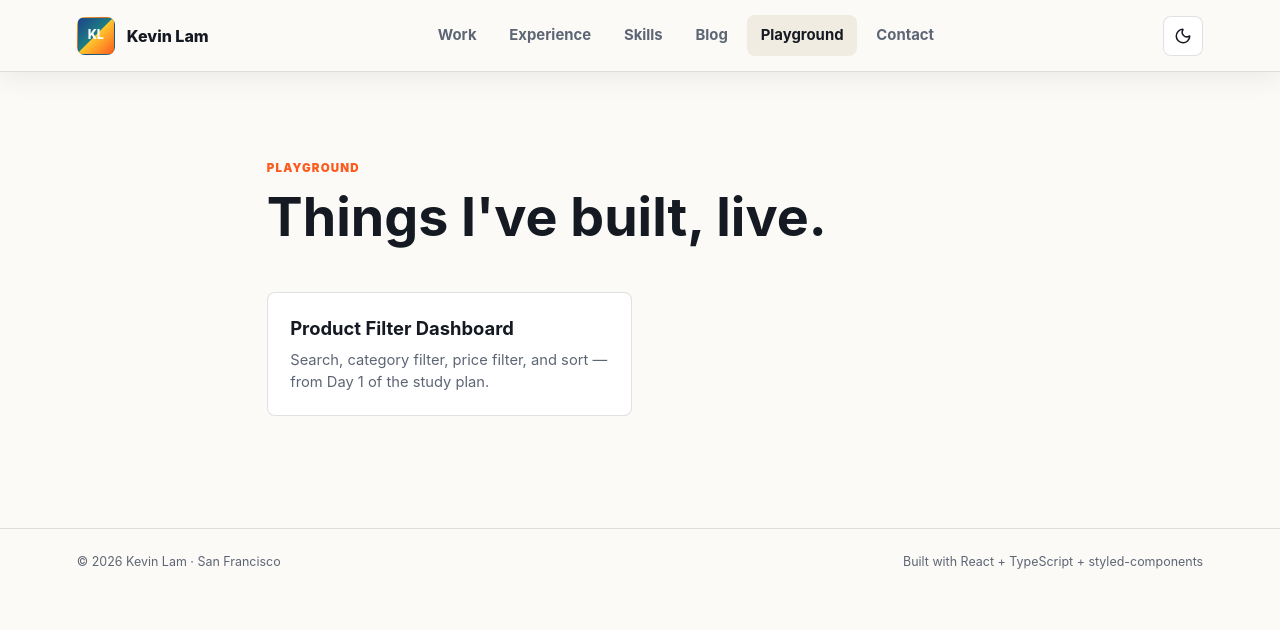
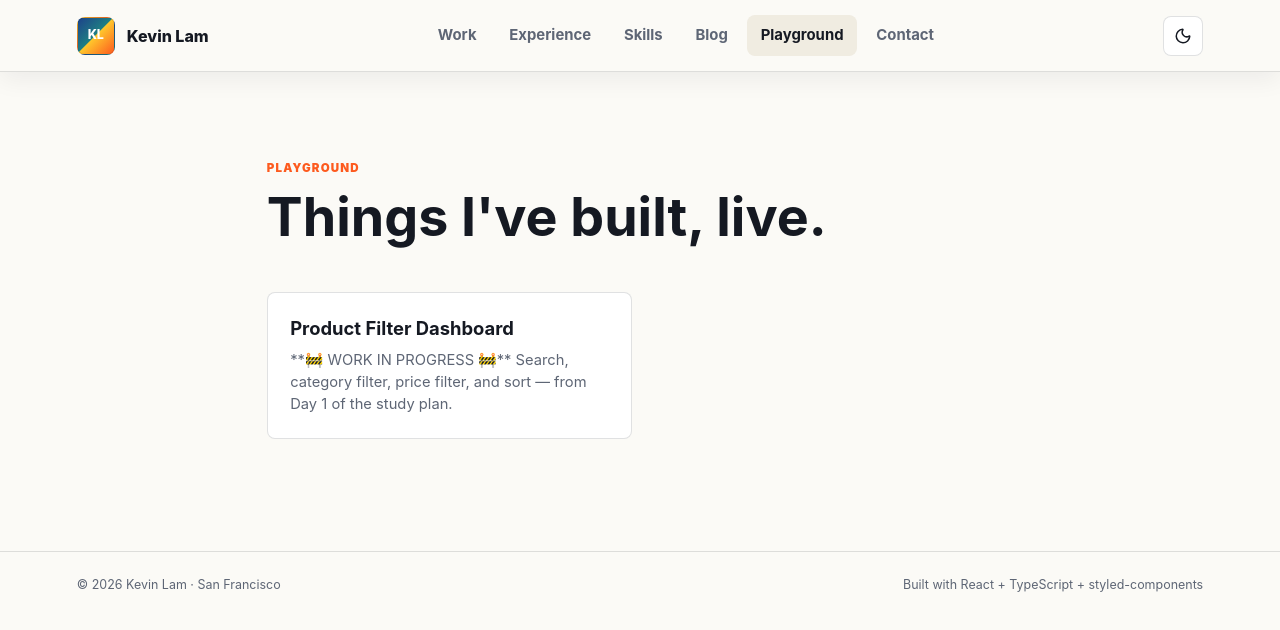
Before and after one commit to klammm/portfolio, a React (Vite) app: page /playground in a window 1280 px wide. Shown: the top 630 px of the page. Built offline with nearby package versions, Linux system fonts and the light colour scheme.

Commit message:
fix: add a work in progress comment for the Day 1 playground demo

```diff
--- a/src/features/playground/registry.ts
+++ b/src/features/playground/registry.ts
@@ -15,7 +15,7 @@ export const demos: PlaygroundDemo[] = [
   {
     slug: 'product-filter-dashboard',
     title: 'Product Filter Dashboard',
-    description: 'Search, category filter, price filter, and sort — from Day 1 of the study plan.',
+    description: ' **🚧 WORK IN PROGRESS 🚧** Search, category filter, price filter, and sort — from Day 1 of the study plan. ',
     Component: lazy(() =>
       import('./demos/ProductFilterDashboard/ProductFilterDashboard').then((m) => ({ default: m.ProductFilterDashboard })),
     ),
```
